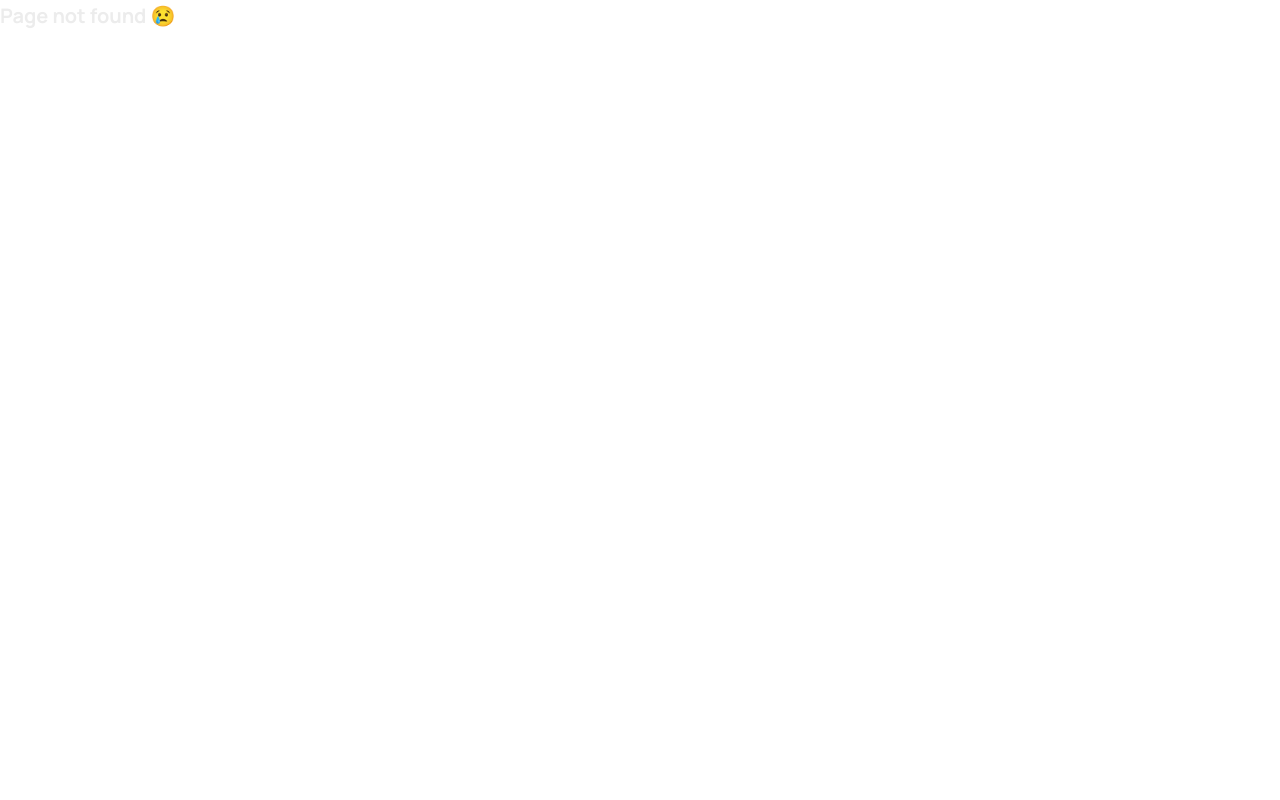
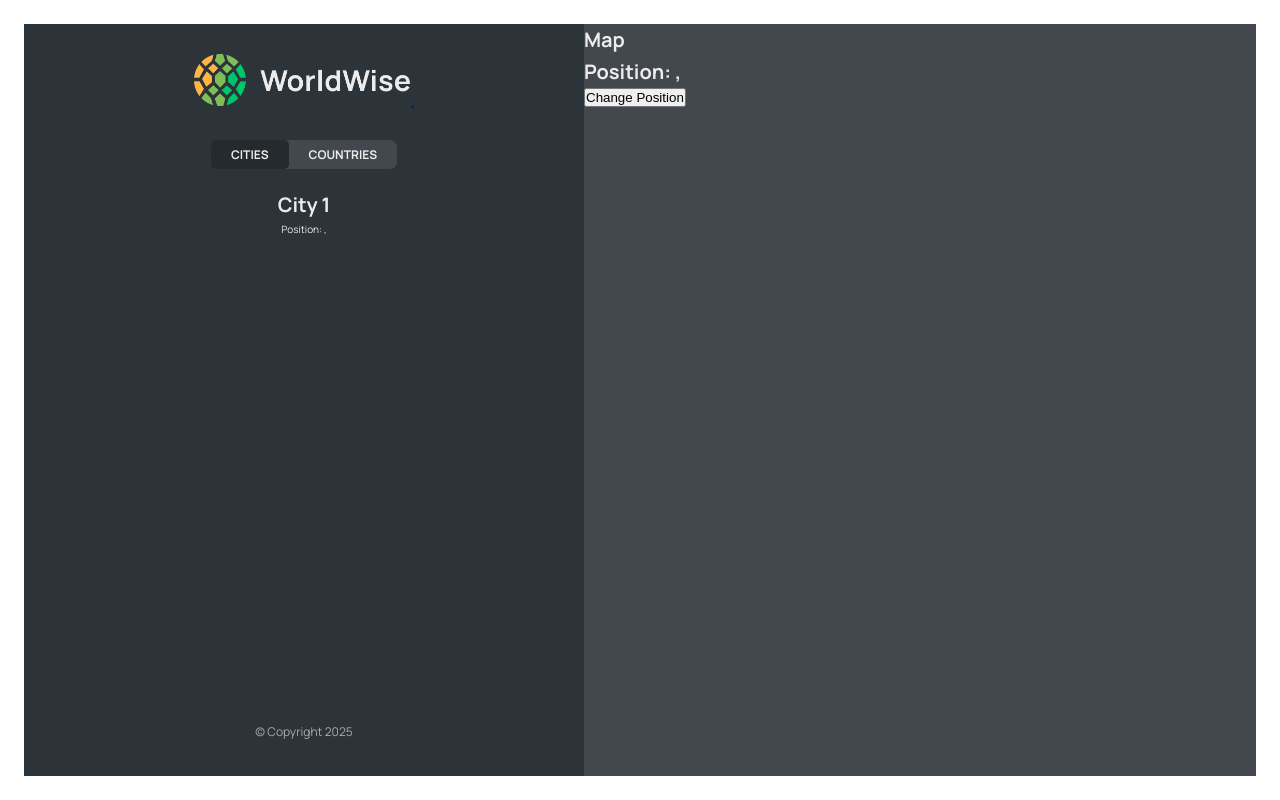
Before and after one commit to avinys/React-Course-P13-worldwise, a React (Vite) app: page /app/cities/1 in a window 1280 px wide. Before the commit this address had no page. Built offline with nearby package versions, Linux system fonts and the light colour scheme; data requests are answered from the project's data file.

Commit message:
Added params and city ids in the url

```diff
--- a/src/App.jsx
+++ b/src/App.jsx
@@ -9,6 +9,7 @@
 import Login from "./pages/Login";
 import CityList from "./components/CityList";
 import CountryList from "./components/CountryList";
+import City from "./components/City";
 
 const BASE_URL = "http://localhost:8000";
 
@@ -43,6 +44,7 @@
                 <Route path="app" element={<AppLayout />}>
                     <Route index element={<CityList cities={cities} isLoading={isLoading} />} />
                     <Route path="cities" element={<CityList cities={cities} isLoading={isLoading} />} />
+                    <Route path="cities/:id" element={<City />} />
                     <Route path="countries" element={<CountryList cities={cities} isLoading={isLoading} />} />
                     <Route path="form" element={<p>Form</p>} />
                 </Route>
--- a/src/components/City.jsx
+++ b/src/components/City.jsx
@@ -1,3 +1,5 @@
+import { useParams, useSearchParams } from "react-router-dom";
+
 import styles from "./City.module.css";
 
 const formatDate = (date) =>
@@ -9,6 +11,11 @@
     }).format(new Date(date));
 
 function City() {
+    const { id } = useParams();
+    const [searchParams, setSearchParams] = useSearchParams();
+    const lat = searchParams.get("lat");
+    const lng = searchParams.get("lng");
+
     // TEMP DATA
     const currentCity = {
         cityName: "Lisbon",
@@ -20,41 +27,42 @@
     const { cityName, emoji, date, notes } = currentCity;
 
     return (
-    <div className={styles.city}>
-      <div className={styles.row}>
-        <h6>City name</h6>
-        <h3>
-          <span>{emoji}</span> {cityName}
-        </h3>
-      </div>
+        <>
+            <h1>City {id}</h1>
+            <p>
+                Position: {lat}, {lng}
+            </p>
+        </>
 
-      <div className={styles.row}>
-        <h6>You went to {cityName} on</h6>
-        <p>{formatDate(date || null)}</p>
-      </div>
+        // <div className={styles.city}>
+        //     <div className={styles.row}>
+        //         <h6>City name</h6>
+        //         <h3>
+        //             <span>{emoji}</span> {cityName}
+        //         </h3>
+        //     </div>
 
-      {notes && (
-        <div className={styles.row}>
-          <h6>Your notes</h6>
-          <p>{notes}</p>
-        </div>
-      )}
+        //     <div className={styles.row}>
+        //         <h6>You went to {cityName} on</h6>
+        //         <p>{formatDate(date || null)}</p>
+        //     </div>
 
-      <div className={styles.row}>
-        <h6>Learn more</h6>
-        <a
-          href={`https://en.wikipedia.org/wiki/${cityName}`}
-          target="_blank"
-          rel="noreferrer"
-        >
-          Check out {cityName} on Wikipedia &rarr;
-        </a>
-      </div>
+        //     {notes && (
+        //         <div className={styles.row}>
+        //             <h6>Your notes</h6>
+        //             <p>{notes}</p>
+        //         </div>
+        //     )}
 
-      <div>
-        <ButtonBack />
-      </div>
-    </div>
+        //     <div className={styles.row}>
+        //         <h6>Learn more</h6>
+        //         <a href={`https://en.wikipedia.org/wiki/${cityName}`} target="_blank" rel="noreferrer">
+        //             Check out {cityName} on Wikipedia &rarr;
+        //         </a>
+        //     </div>
+
+        //     <div></div>
+        // </div>
     );
 }
 
--- a/src/components/CityItem.jsx
+++ b/src/components/CityItem.jsx
@@ -1,3 +1,4 @@
+import { Link } from "react-router-dom";
 import styles from "./CityItem.module.css";
 
 const formatDate = (date) =>
@@ -9,14 +10,16 @@
     }).format(new Date(date));
 
 function CityItem({ city }) {
-    console.log(city);
-    const { emoji, cityName, date } = city;
+    // console.log(city);
+    const { emoji, cityName, date, id, position } = city;
     return (
-        <li className={styles.cityItem}>
-            <span className={styles.emoji}>{emoji}</span>
-            <h3 className={styles.name}>{cityName}</h3>
-            <time className={styles.date}>({formatDate(date)})</time>
-            <button className={styles.deleteBtn}>&times;</button>
+        <li>
+            <Link className={styles.cityItem} to={`${id}?lat=${position.lat}&lng=${position.lng}`}>
+                <span className={styles.emoji}>{emoji}</span>
+                <h3 className={styles.name}>{cityName}</h3>
+                <time className={styles.date}>({formatDate(date)})</time>
+                <button className={styles.deleteBtn}>&times;</button>
+            </Link>
         </li>
     );
 }
--- a/src/components/Map.jsx
+++ b/src/components/Map.jsx
@@ -1,7 +1,26 @@
+import { useSearchParams } from "react-router-dom";
+
 import styles from "./Map.module.css";
 
 function Map() {
-    return <div className={styles.mapContainer}>Map</div>;
+    const [searchParams, setSearchParams] = useSearchParams();
+    const lat = searchParams.get("lat");
+    const lng = searchParams.get("lng");
+    return (
+        <div className={styles.mapContainer}>
+            <h1>Map</h1>
+            <h1>
+                Position: {lat}, {lng}
+            </h1>
+            <button
+                onClick={() => {
+                    setSearchParams({ lat: 23, lng: 50 });
+                }}
+            >
+                Change Position
+            </button>
+        </div>
+    );
 }
 
 export default Map;
```
Lines whose indentation alone changed are shown as unchanged.
